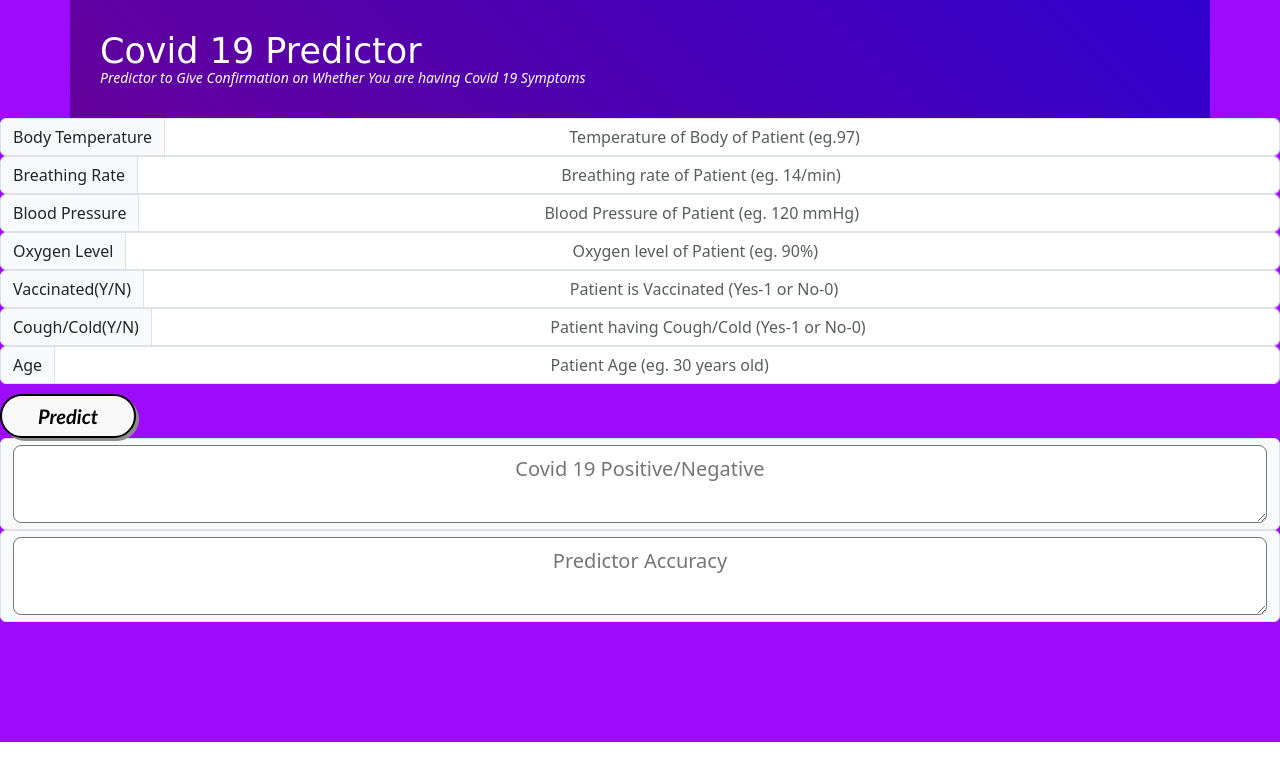
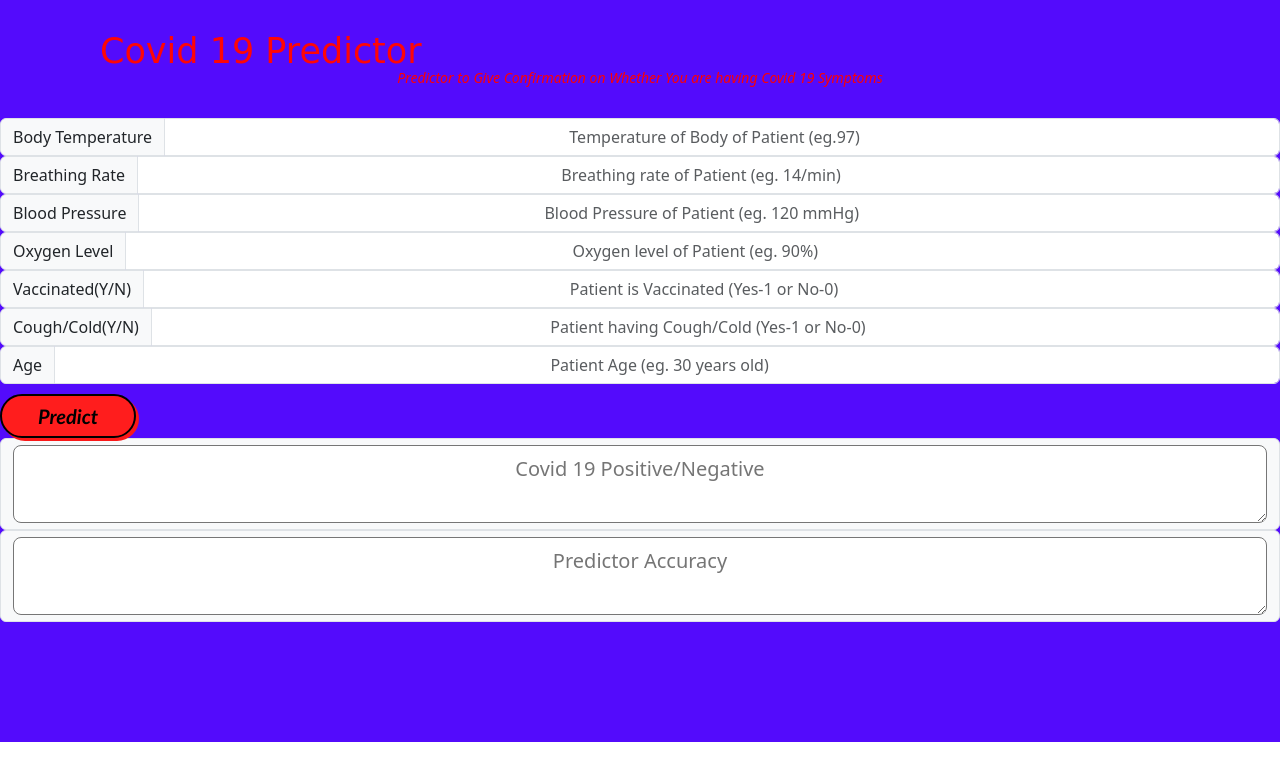
Before and after one commit to Priyansh-15/Covid19-Predictor, a Flask app: page / in a window 1280 px wide. Shown: the top 781 px of the page. Run offline with Flask 2, Linux system fonts and the light colour scheme; some libraries are stand-ins or nearby versions.

Commit message:
Update1.1

```diff
--- a/static/css/Header-Dark.css
+++ b/static/css/Header-Dark.css
@@ -1,5 +1,5 @@
 .header-dark {
-  background: #9e0bfc;
+  background: #530bfc;
   background-size: cover;
   padding-bottom: 80px;
 }
@@ -21,20 +21,8 @@
 .container {
   padding: 30px;
   position: relative;
-  background: linear-gradient(45deg, red, blue);
+  background: #530bfc;
   background-size: 500% 500%;
-  animation: change-gradient 10s ease-in-out infinite;
-}
-@keyframes change-gradient {
-  0% {
-    background-position: 0 50%;
-  }
-  50% {
-    background-position: 100% 50%;
-  }
-  100% {
-    background-position: 0 50%;
-  }
 }
 
 .container-heading {
@@ -42,17 +30,19 @@
 }
 
 .heading_font {
-  color: #ffffff;
+  color: #ff0606;
   font-family: "Pacifico", cursive;
   font-size: 35px;
   font-weight: normal;
+  text-align: center;
 }
 
 .description p {
-  color: #ffffff;
+  color: #ff0000;
   font-style: italic;
   font-size: 14px;
   margin: -5px 0 0;
+  text-align: center;
 }
 
 @media (min-width: 768px) {
@@ -95,18 +85,18 @@
 }
 
 .header-dark .navbar .navbar-toggler {
-  color: #eee;
+  color: rgb(255, 60, 60);
 }
 
 .header-dark .navbar .navbar-collapse,
 .header-dark .navbar form {
-  border-color: #990cd1;
+  border-color: #1900ff;
 }
 .my-cta-button {
-  background: #f9f9f9;
+  background: #ff1d1d;
   border: 2px solid #000000;
   border-radius: 1000px;
-  box-shadow: 3px 3px #8c8c8c;
+  box-shadow: 3px 3px #fa1818;
   margin-top: 10px;
   padding: 10px 36px;
   color: #000000;
```
Also changed, not shown: other parts of static/css/Header-Dark.css (+17 -17 lines).
